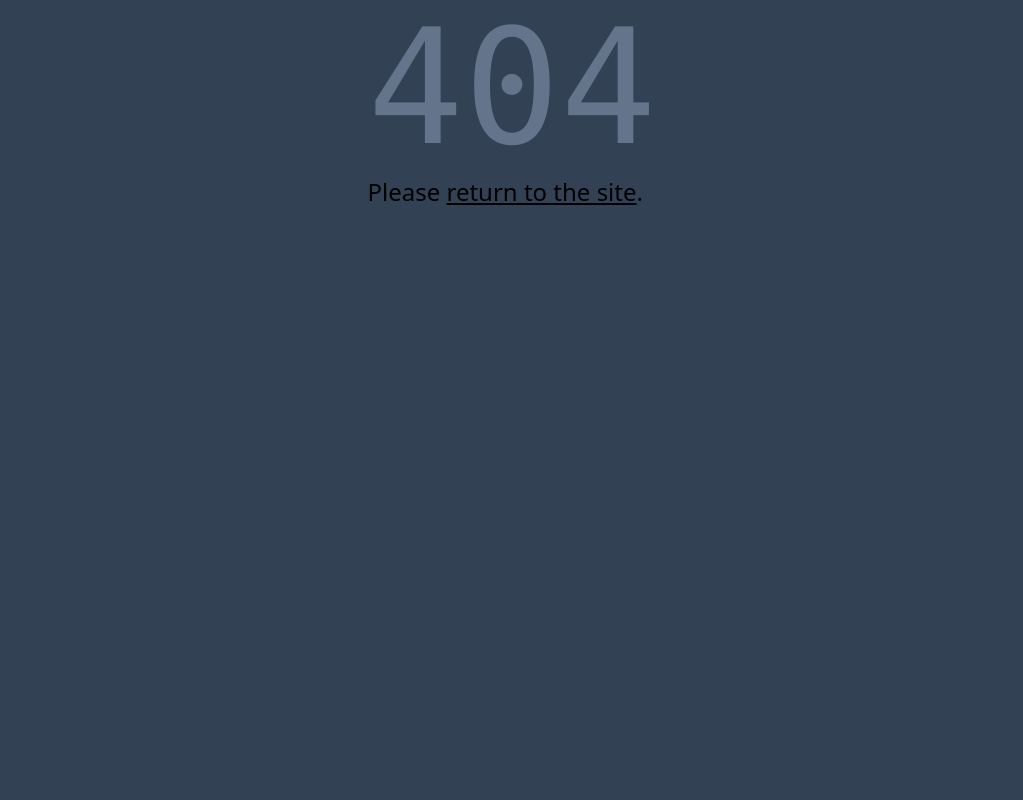
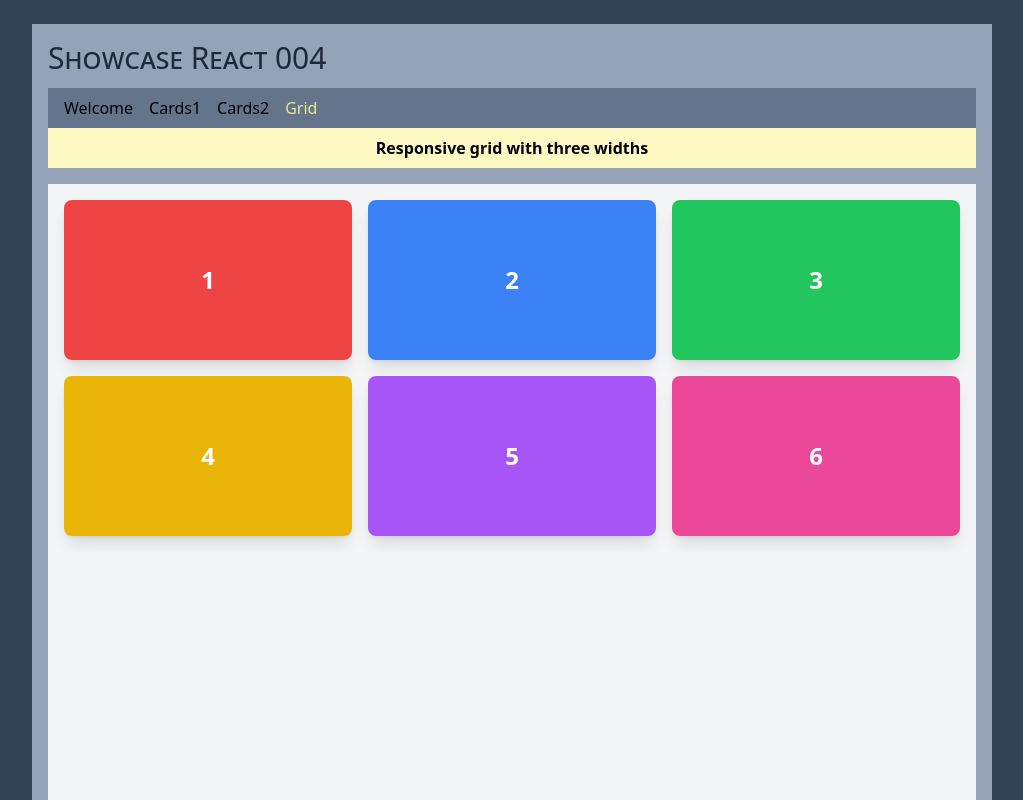
Before and after one commit to epx-edta/showcase-react-004, a React (Vite) app: page /grid in a window 1280 px wide. Before the commit this address had no page. Shown: the top 800 px of the page, without its empty margins (128-1151 px from the left). Built offline with nearby package versions, Linux system fonts and the light colour scheme.

Commit message:
FEATURE: Create grid page

```diff
--- a/src/components/Nav.tsx
+++ b/src/components/Nav.tsx
@@ -19,6 +19,11 @@ const menuItems = [
 		idCode: "cards2",
 		title: "Cards2",
 		description: "Horizontal scrolling cards with infinite scroll",
+	},
+	{
+		idCode: "grid",
+		title: "Grid",
+		description: "Responsive grid with three widths",
 	},
 ];
 
--- a/src/main.tsx
+++ b/src/main.tsx
@@ -7,6 +7,7 @@ import { Page404 } from "./pages/Page404.tsx";
 import { AppProvider } from "./AppContext.tsx";
 import { PageCards1 } from "./pages/PageCards1.tsx";
 import { PageCards2 } from "./pages/PageCards2.tsx";
+import { PageGrid } from "./pages/PageGrid.tsx";
 
 const router = createBrowserRouter([
 	{
@@ -27,6 +28,10 @@ const router = createBrowserRouter([
 				element: <PageCards2/>,
 			},
 			{
+				path: "grid",
+				element: <PageGrid/>,
+			},
+			{
 				path: "/",
 				element: <Navigate to="/welcome" replace />,
 			},
--- /dev/null
+++ b/src/pages/PageGrid.tsx
@@ -0,0 +1,25 @@
+export const PageGrid = () => {
+  const boxes = [
+    { id: 1, color: 'bg-red-500' },
+    { id: 2, color: 'bg-blue-500' },
+    { id: 3, color: 'bg-green-500' },
+    { id: 4, color: 'bg-yellow-500' },
+    { id: 5, color: 'bg-purple-500' },
+    { id: 6, color: 'bg-pink-500' }
+  ];
+
+  return (
+    <div className="min-h-screen bg-gray-100 p-4">
+      <div className="grid grid-cols-1 sm:grid-cols-2 md:grid-cols-3 gap-4 max-w-6xl mx-auto">
+        {boxes.map((box) => (
+          <div
+            key={box.id}
+            className={`${box.color} h-40 rounded-lg shadow-lg flex items-center justify-center text-white text-2xl font-bold`}
+          >
+            {box.id}
+          </div>
+        ))}
+      </div>
+    </div>
+  );
+}
```
